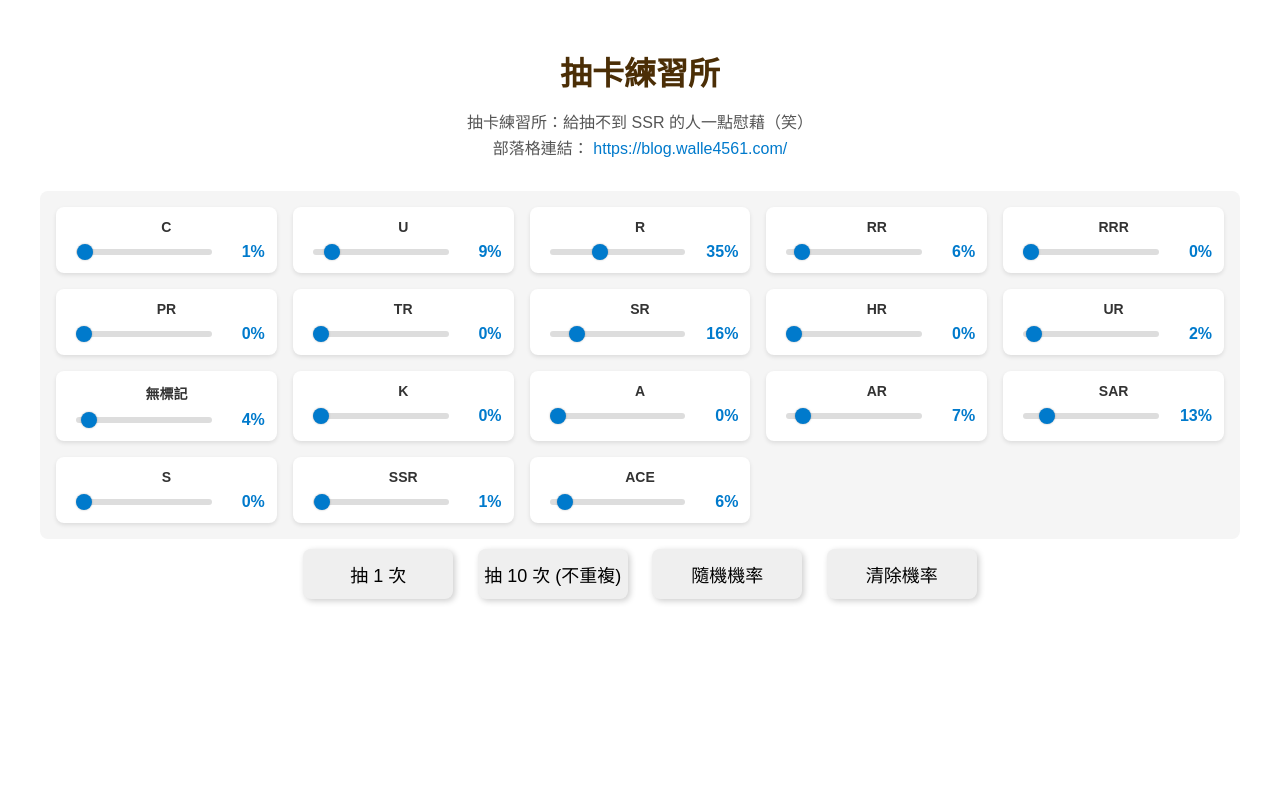
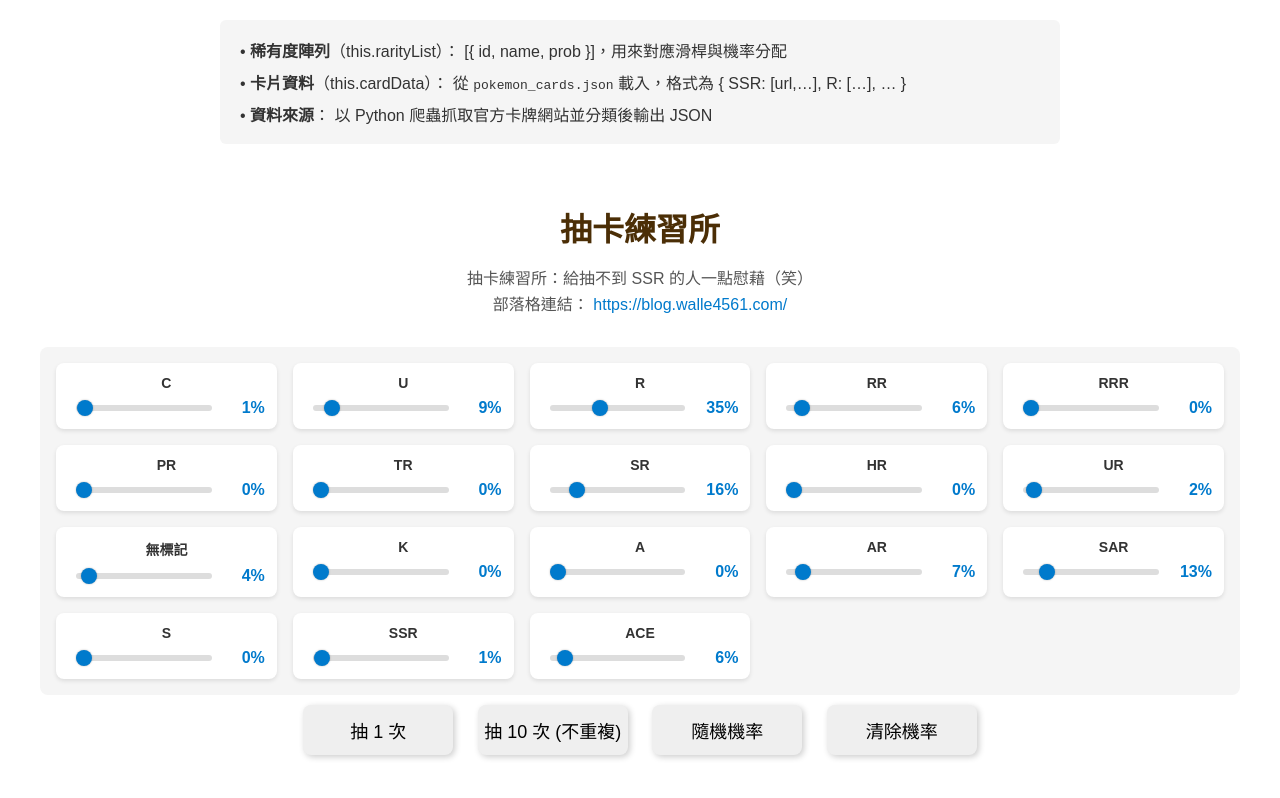
Before and after one commit to walle45611/pokemon_cards_draw, a plain HTML site: page public/index.html in a window 1280 px wide. Drawn offline with Linux system fonts and the light colour scheme.

Commit message:
(feat): add descriptive content to the main HTML structure

```diff
--- a/public/index.html
+++ b/public/index.html
@@ -1,10 +1,36 @@
-<!doctype html>
+<!DOCTYPE html>
 <html lang="zh-TW">
   <head>
     <meta charset="utf-8" />
     <title>抽卡練習所</title>
   </head>
   <body>
+    <!-- 簡短說明 -->
+    <div
+      style="
+        font-family: 'Microsoft JhengHei', sans-serif;
+        background: #f5f5f5;
+        padding: 10px 20px;
+        margin: 20px auto;
+        max-width: 800px;
+        border-radius: 6px;
+        color: #333;
+      "
+    >
+      <p style="margin: 0.5em 0">
+        • <strong>稀有度陣列</strong>（this.rarityList）： [{ id, name, prob
+        }]，用來對應滑桿與機率分配
+      </p>
+      <p style="margin: 0.5em 0">
+        • <strong>卡片資料</strong>（this.cardData）： 從
+        <code>pokemon_cards.json</code> 載入，格式為 { SSR: [url,…], R: […], … }
+      </p>
+      <p style="margin: 0.5em 0">
+        • <strong>資料來源</strong>： 以 Python 爬蟲抓取官方卡牌網站並分類後輸出
+        JSON
+      </p>
+    </div>
+
     <draw-card-app></draw-card-app>
 
     <script type="module" src="rarity-sliders.js"></script>
```
